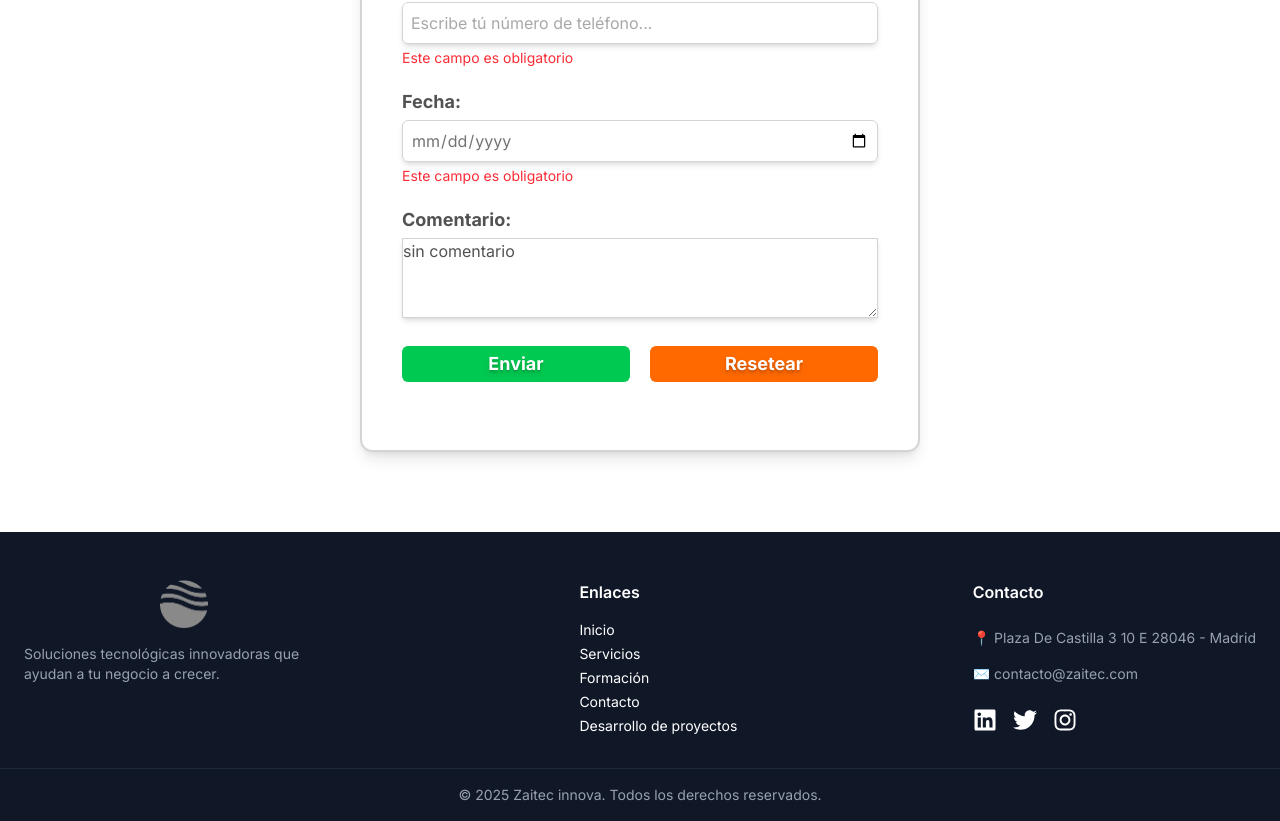
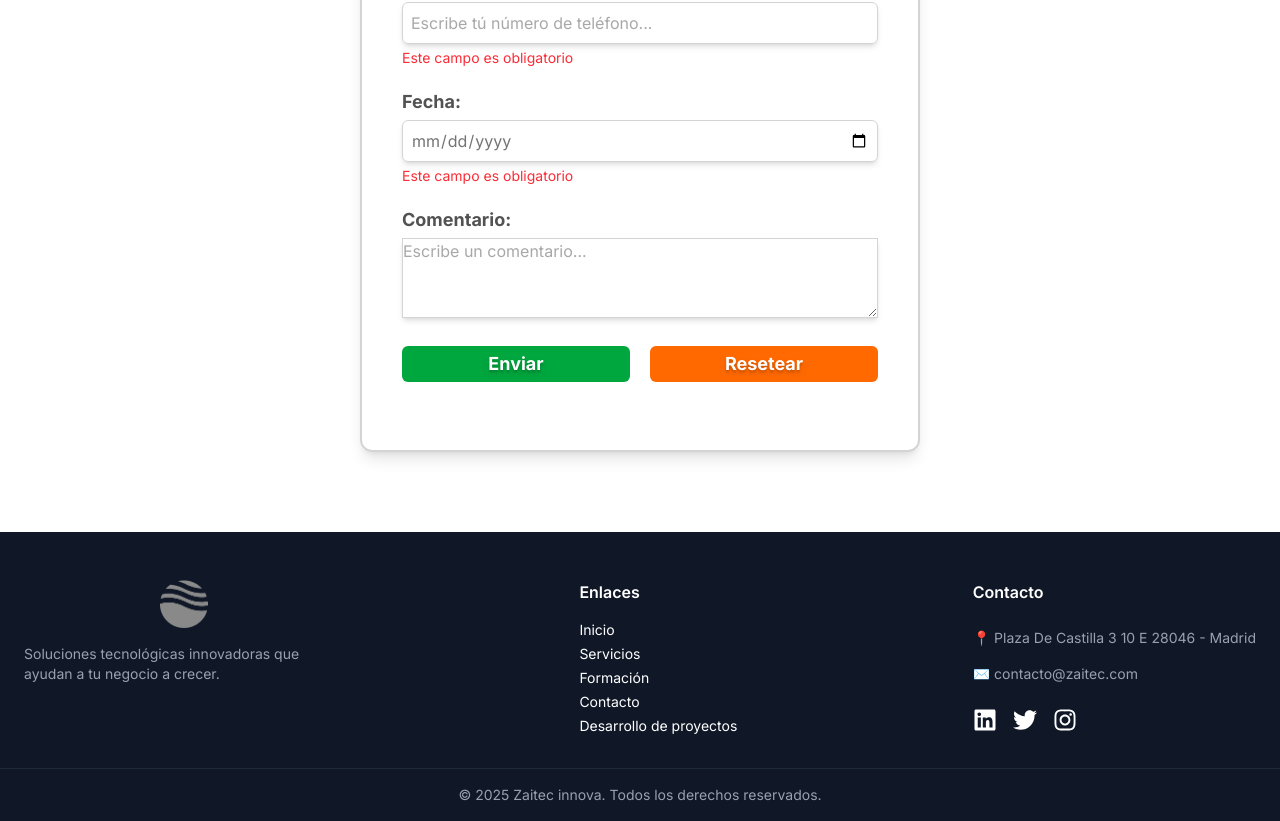
Before and after one commit to ZaitecS25-Internship-projects/I_S25_Web_Zaitec, a React (Vite) app: page /contacto in a window 1280 px wide. Shown: the part 1310-2131 px from the top of the page. Built offline with nearby package versions, Linux system fonts and the light colour scheme.

Commit message:
retocando formulario

```diff
--- a/src/layouts/Layout.tsx
+++ b/src/layouts/Layout.tsx
@@ -11,7 +11,7 @@ export const initialForm = {
   email: '',
   telefono: '',
   fecha: '',
-  comentario: 'sin comentario',
+  comentario: '',
 }
 
 export default function Layout() {
--- a/src/views/Contacto.tsx
+++ b/src/views/Contacto.tsx
@@ -20,7 +20,7 @@ type OutletContextType = {
 export const action = async ({ request }: ActionFunctionArgs) => {
   const dataForm = await request.formData()
   const data = Object.fromEntries(dataForm.entries()) as UserDataType
-  const userData = { ...data, comentario: 'sin comnetario' }
+  const userData = { ...data, comentario: "sin comentario" }
 
 
   // if (Object.values(userData).includes('')) {
@@ -225,11 +225,11 @@ export default function Contacto() {
           <div className="flex gap-5">
             <button
               type="submit"
-              className="block bg-green-500 flex-1  my-2 mx-auto py-1 font-bold text-white text-lg text-shadow-lg rounded-md"
+              className="block bg-green-600 flex-1  my-2 mx-auto py-1 font-bold text-white text-lg text-shadow-lg rounded-md hover:bg-green-500 transition duration-300"
             >Enviar</button>
             <button
               type="reset"
-              className="block bg-orange-500 flex-1 my-2 mx-auto py-1 font-bold text-white text-lg text-shadow-lg rounded-md"
+              className="block bg-orange-500 flex-1 my-2 mx-auto py-1 font-bold text-white text-lg text-shadow-lg rounded-md hover:bg-orange-400 transition duration-300"
             >Resetear</button>
           </div>
           <div>
```
